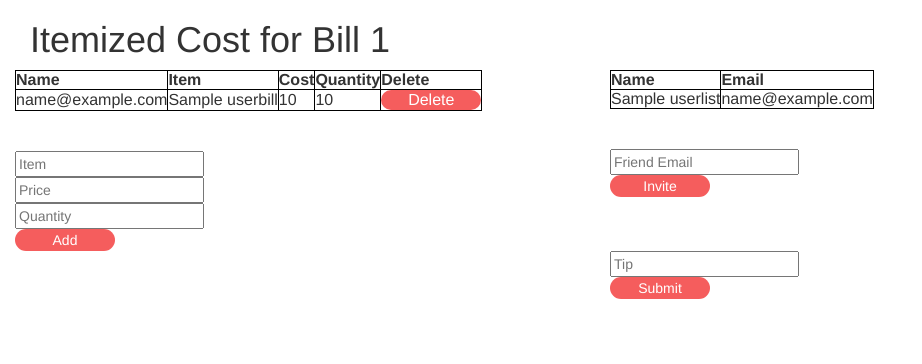
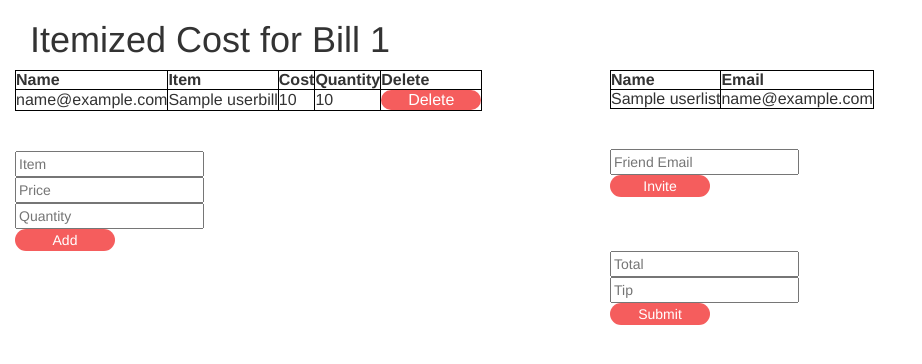
Before and after one commit to emeng13/ase, a Flask app: template templates/display_bill.html in a window 1280 px wide. Shown: the top 364 px of the page, without its empty margins (0-922 px from the left). Run offline with Flask 2, Linux system fonts and the light colour scheme; the template is opened without the code that fills it: most values are stand-ins (such as "Sample title", 1, 10 or a date in 2020); some libraries are stand-ins or nearby versions.

Commit message:
add post tax total

```diff
--- a/app.py
+++ b/app.py
@@ -428,8 +428,9 @@ def split_cost():
     global user_email
     global bill_id
 
-    tip = request.form['Tip']
+    tip = float(request.form['Tip'])
     billid = request.form['Billid']
+    post_tax = float(request.form['Total'])
 
     # retrieve all items associated with email and bill
     cursor = conn.cursor()
@@ -446,8 +447,7 @@ def split_cost():
   	  	user_total += float(item['Price'])
   	  pre_tax += float(item['Price'])
 
-    post_tax = pre_tax
-    user_total = ((user_total / pre_tax) * post_tax) * (1 + float(tip))
+    user_total = ((user_total / pre_tax) * post_tax) * (1 + tip)
     user_total = ("%.2f" % user_total)
     print user_total
 
--- a/templates/display_bill.html
+++ b/templates/display_bill.html
@@ -62,7 +62,6 @@
 	            <tr>
 	               <th>Name</th>
 	               <th>Email</th>
-	               <!-- <th>Owes</th> -->
 	            </tr>
 	         </thead>
 
@@ -71,7 +70,6 @@
 	               <tr>
 	               	  <td>{{ n.Name }}</td>
 	                  <td>{{ n.Email }}</td>
-	                  <!-- <td>0</td> -->
 	               </tr>
 	            {% endfor %}
 	        </tbody>
@@ -87,6 +85,7 @@
 		<br>
 		<form action="/split_cost" method="POST">
 			<input type="hidden" name="Billid" value={{Billid}}>
+			<input type = "text" name = "Total" placeholder = "Total" /><br>
 			<input type = "text" name = "Tip" placeholder = "Tip" /><br>
        		<input type = "submit" value = "Submit" />
 		</form>
```
